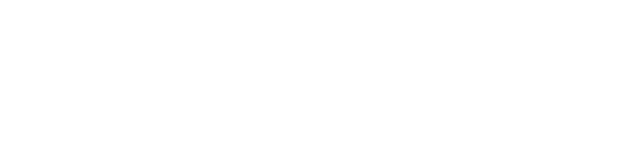
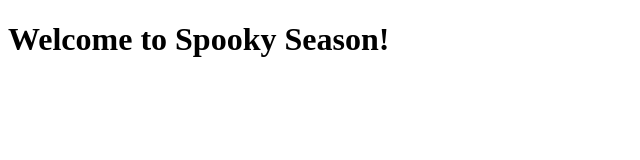
Before and after one commit to Hallelujah78/October-Site, a plain HTML site: page index.html in a window 1280 px wide. Shown: the whole page, without its empty margins (0-640 px from the left). Drawn offline with Linux system fonts and the light colour scheme.

Commit message:
add h1 to index.html

```diff
--- a/index.html
+++ b/index.html
@@ -9,6 +9,7 @@
 </head>
 
 <body>
+    <h1>Welcome to Spooky Season!</h1>
 
 </body>
 
```
